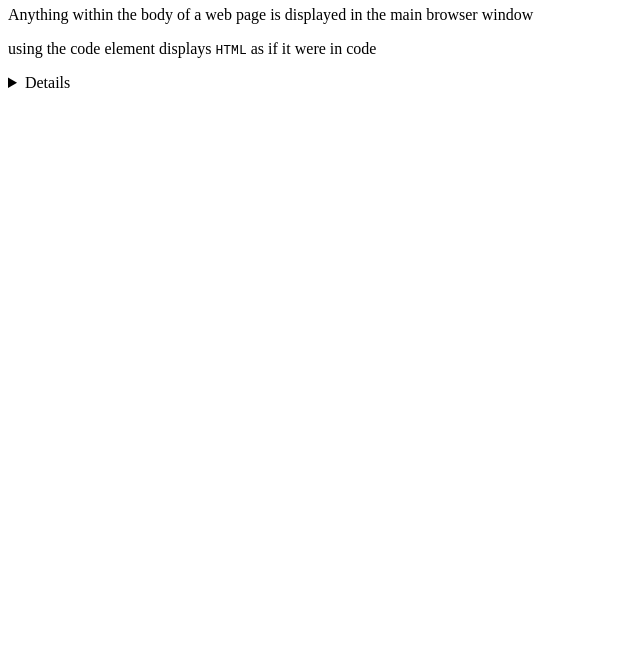
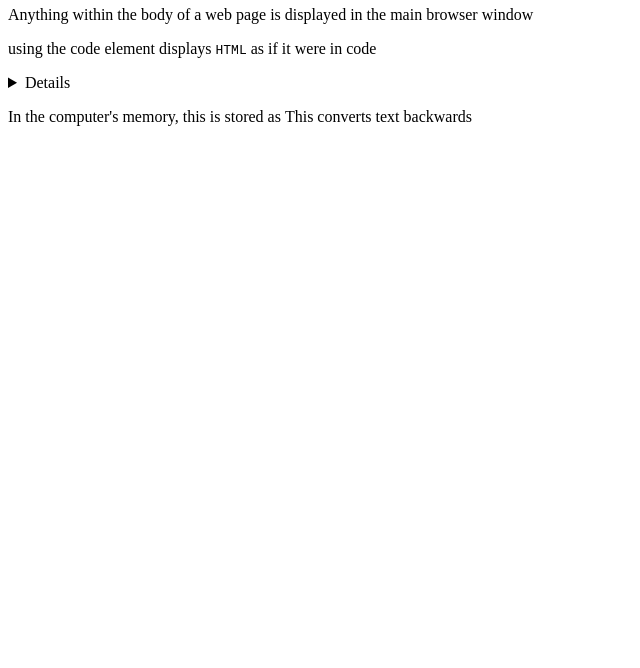
Before and after one commit to JacksoonHayes/WEB503-Lab-1-22, a website: page src/index.html in a window 1280 px wide. Shown: the part 132-800 px from the top of the page, without its empty margins (0-640 px from the left). Drawn offline with Linux system fonts and the light colour scheme.

Commit message:
html file setup

```diff
--- a/src/index.html
+++ b/src/index.html
@@ -16,9 +16,13 @@
         <script src="index.js" async defer></script>
 
    <p> using the code element displays <code>HTML</code> as if it were in code</p>
+
    <details>
     <summary>Details</summary>
     Details and summary elements are used to show details.
    </details>
+
+   <p>In the computer's memory, this is stored as <bdo dir="ltr">This converts text backwards</bdo></p>
+
     </body>
 </html>
```
